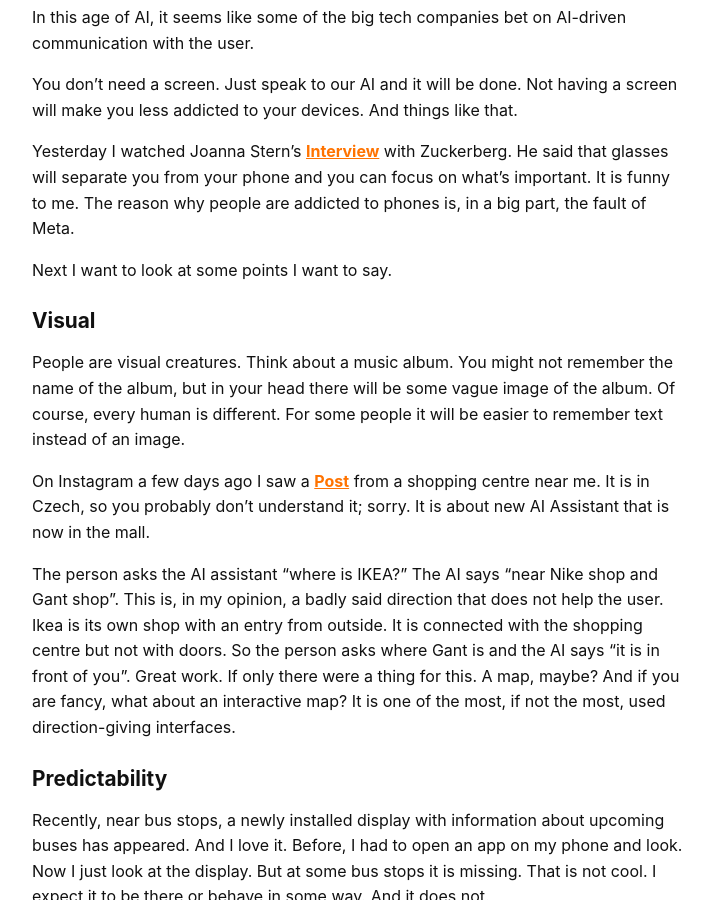
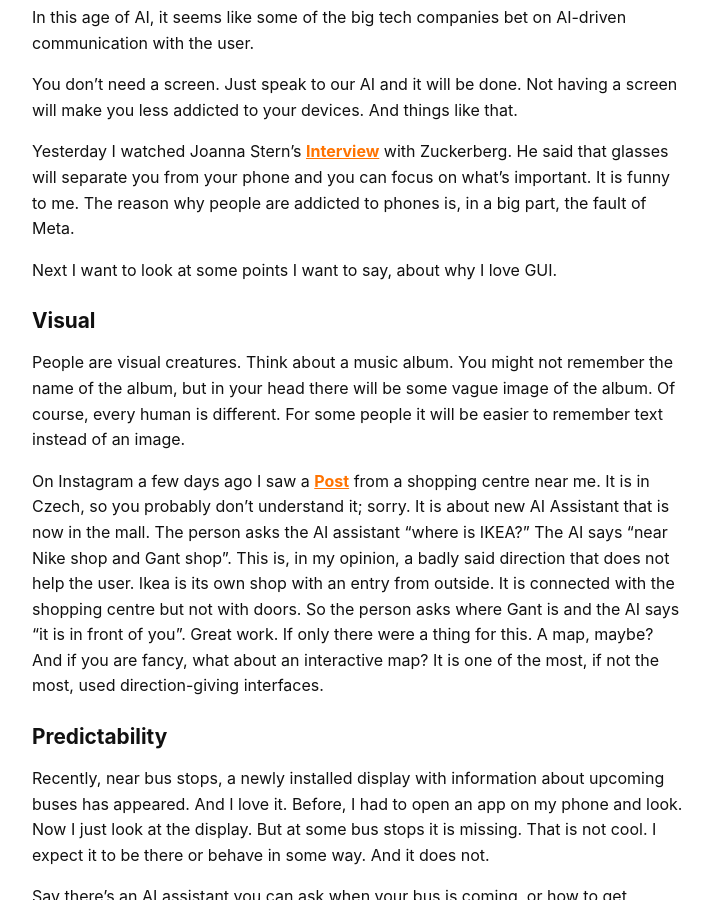
Before and after one commit to StepanJiri/stepankarasek.github.io, a Jekyll site: the page built from _posts/2026-09-25-I Love GUI.md, in a window 1280 px wide and 900 px high, scrolled down 336 px. Shown: the whole window, without its empty margins (280-992 px from the left). Built offline with Jekyll 4.4.1, drawn with Linux system fonts in a browser that asks for light colours.

Commit message:
Revise content on GUI and AI assistant experiences
Clarified the points about GUI and AI assistant usability, including examples and personal opinions.

```diff
--- a/_posts/2026-09-25-I Love GUI.md
+++ b/_posts/2026-09-25-I Love GUI.md
@@ -12,14 +12,12 @@ You don’t need a screen. Just speak to our AI and it will be done. Not having
 
 Yesterday I watched Joanna Stern’s [**Interview**](https://youtu.be/2cg56uF4hlc?si=hQYVJ_66p4nAJBUz) with Zuckerberg. He said that glasses will separate you from your phone and you can focus on what’s important. It is funny to me. The reason why people are addicted to phones is, in a big part, the fault of Meta.
 
-Next I want to look at some points I want to say.
+Next I want to look at some points I want to say, about why I love GUI.
 
 ### Visual
 People are visual creatures. Think about a music album. You might not remember the name of the album, but in your head there will be some vague image of the album. Of course, every human is different. For some people it will be easier to remember text instead of an image.
 
-On Instagram a few days ago I saw a [**Post**](https://www.instagram.com/reel/DdoIFkgDUAM/?stkn=eTI3OTZrazNnMGhp) from a shopping centre near me.  It is in Czech, so you probably don’t understand it; sorry.  It is about new AI Assistant that is now in the mall.
-
-The person asks the AI assistant “where is IKEA?” The AI says “near Nike shop and Gant shop”. This is, in my opinion, a badly said direction that does not help the user. Ikea is its own shop with an entry from outside. It is connected with the shopping centre but not with doors. So the person asks where Gant is and the AI says “it is in front of you”. Great work. If only there were a thing for this. A map, maybe? And if you are fancy, what about an interactive map? It is one of the most, if not the most, used direction-giving interfaces.
+On Instagram a few days ago I saw a [**Post**](https://www.instagram.com/reel/DdoIFkgDUAM/?stkn=eTI3OTZrazNnMGhp) from a shopping centre near me.  It is in Czech, so you probably don’t understand it; sorry.  It is about new AI Assistant that is now in the mall. The person asks the AI assistant “where is IKEA?” The AI says “near Nike shop and Gant shop”. This is, in my opinion, a badly said direction that does not help the user. Ikea is its own shop with an entry from outside. It is connected with the shopping centre but not with doors. So the person asks where Gant is and the AI says “it is in front of you”. Great work. If only there were a thing for this. A map, maybe? And if you are fancy, what about an interactive map? It is one of the most, if not the most, used direction-giving interfaces.
 
 ### Predictability
 Recently, near bus stops, a newly installed display with information about upcoming buses has appeared. And I love it. Before, I had to open an app on my phone and look. Now I just look at the display. But at some bus stops it is missing. That is not cool.  I expect it to be there or behave in some way. And it does not.
```
